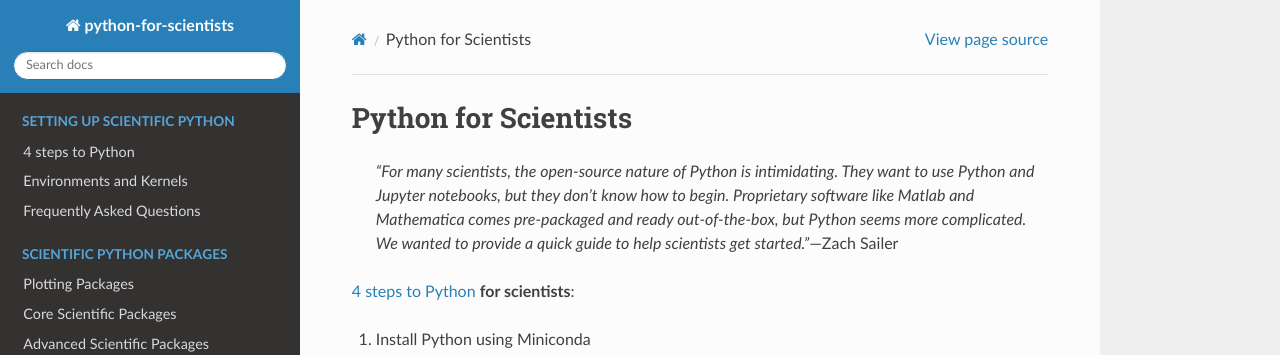
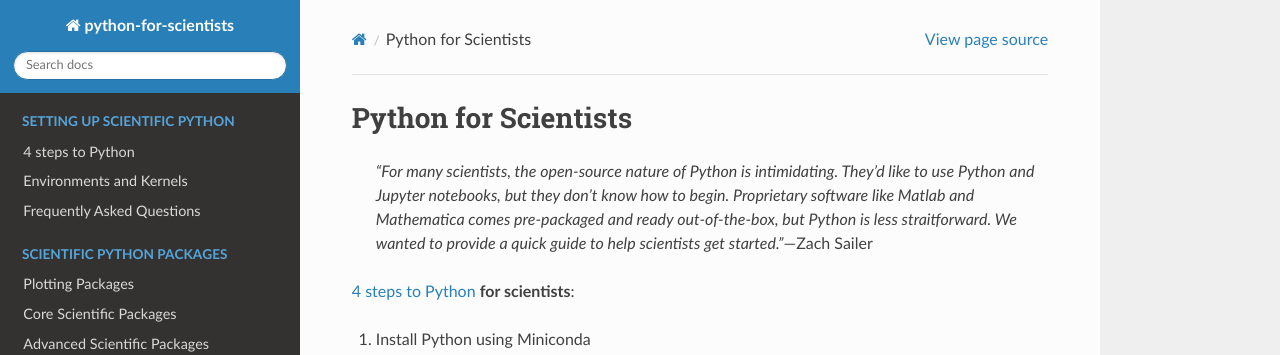
Before and after one commit to Zsailer/python-for-scientists, a Sphinx documentation site: the page built from docs/index.rst, in a window 1280 px wide and 900 px high. Shown: the top 355 px of the window. Built offline with Sphinx 7.4.7 and the Read the Docs theme 2.0.0, drawn with Linux system fonts in a browser that asks for light colours.

Commit message:
slight edit

```diff
--- a/docs/index.rst
+++ b/docs/index.rst
@@ -7,7 +7,8 @@ Python for Scientists
 =====================
 
 
-    *"For many scientists, the open-source nature of Python is intimidating. They want to use Python and Jupyter notebooks, but they don't know how to begin. Proprietary software like Matlab and Mathematica comes pre-packaged and ready out-of-the-box, but Python seems more complicated. We wanted to provide a quick guide to help scientists get started."*---Zach Sailer
+
+    *"For many scientists, the open-source nature of Python is intimidating. They'd like to use Python and Jupyter notebooks, but they don't know how to begin. Proprietary software like Matlab and Mathematica comes pre-packaged and ready out-of-the-box, but Python is less straitforward. We wanted to provide a quick guide to help scientists get started."*---Zach Sailer
 
 
 :ref:`4 steps to Python <four steps>` **for scientists**:
```
